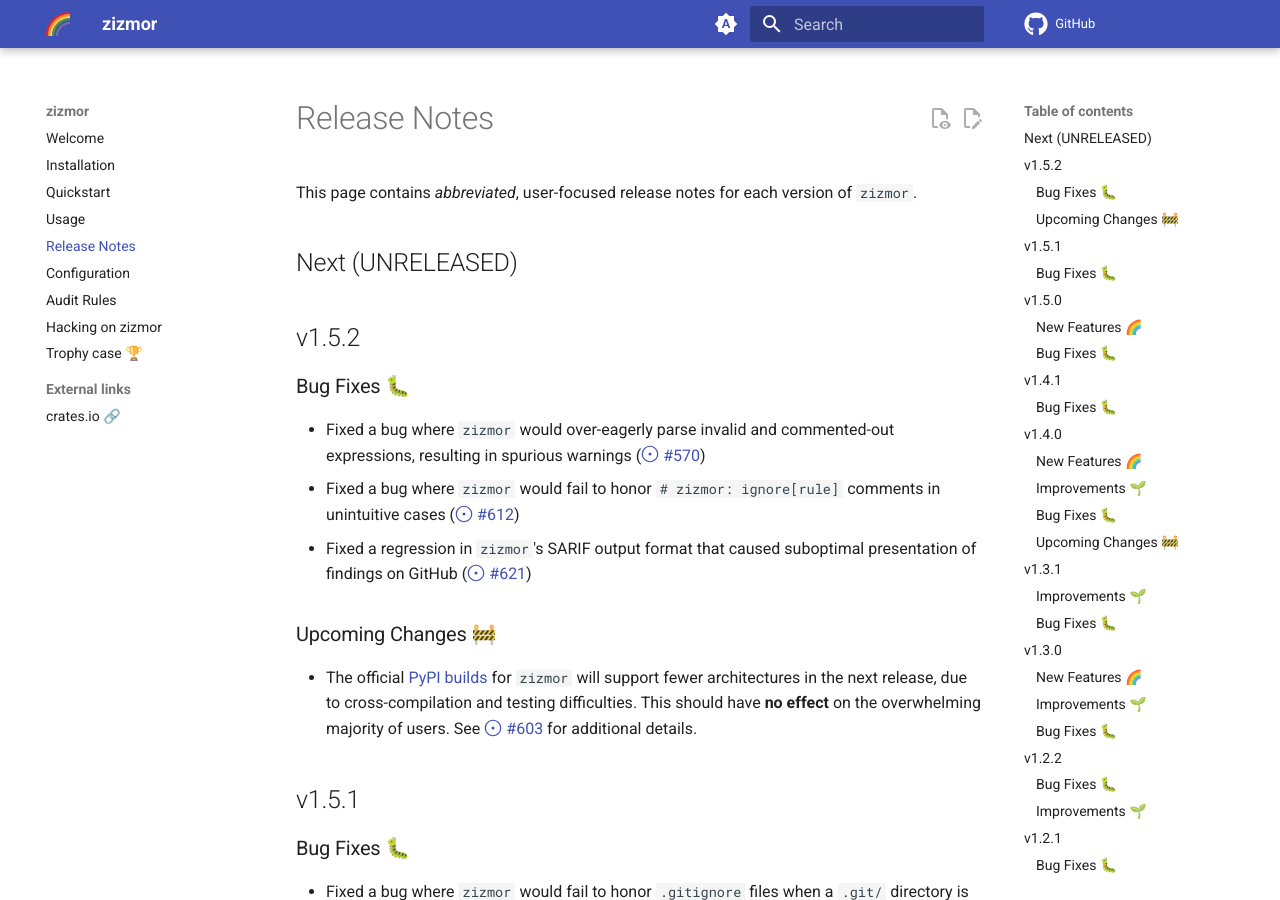
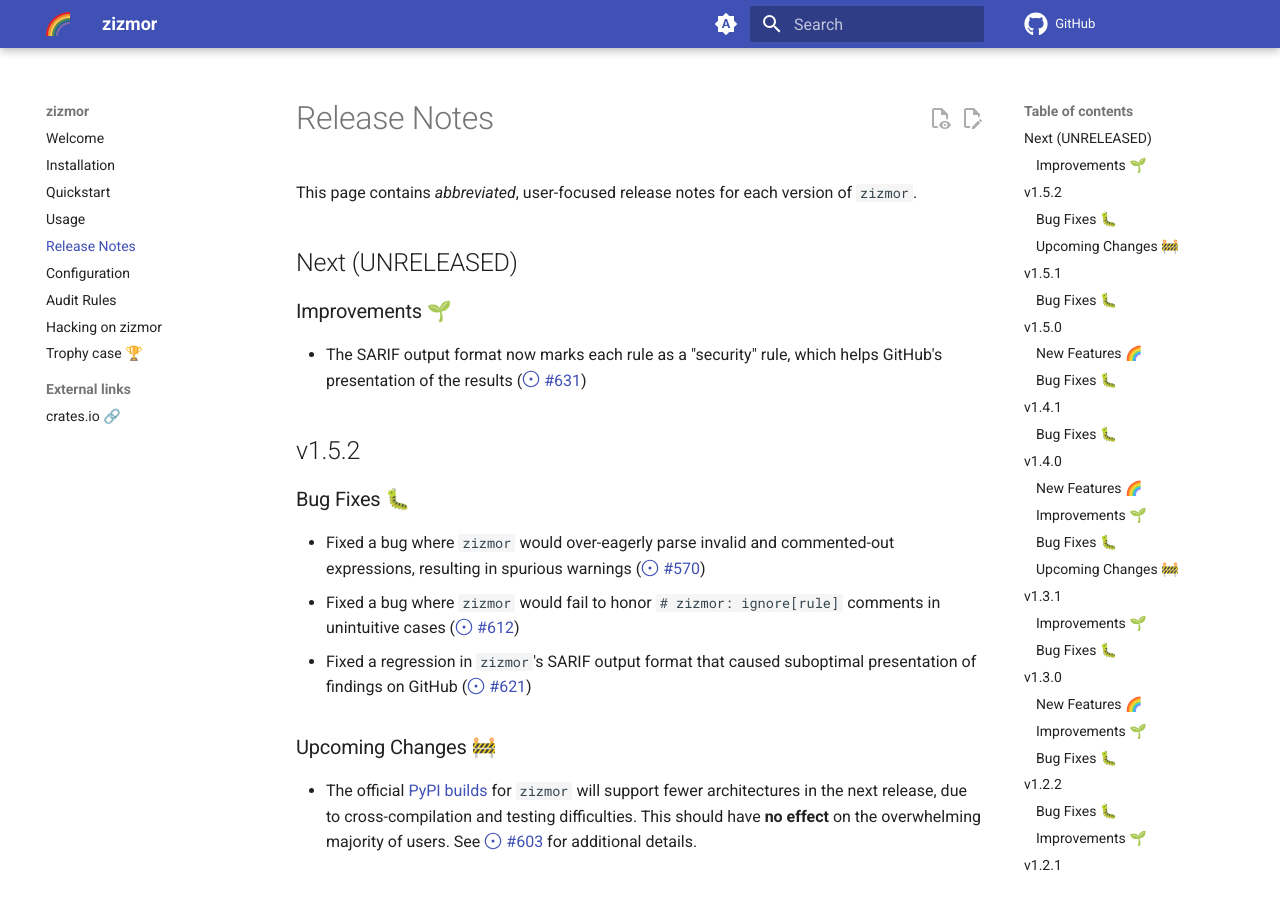
Before and after one commit to zizmorcore/zizmor, an MkDocs documentation site: the page built from docs/release-notes.md, in a window 1280 px wide and 900 px high. Built offline with MkDocs 1.6.1 and Material for MkDocs 9.7.7, drawn with Linux system fonts in a browser that asks for light colours; comment, search, counter and statistics services are not loaded.

Commit message:
feat: attempt to mark SARIF results as security findings (#631)
* feat: attempt to mark SARIF results as security findings

Signed-off-by: William Woodruff <william@yossarian.net>

* try additional_properties

Signed-off-by: William Woodruff <william@yossarian.net>

* fix type

Signed-off-by: William Woodruff <william@yossarian.net>

* security-severity does not work as expected

Signed-off-by: William Woodruff <william@yossarian.net>

* docs: record changes

Signed-off-by: William Woodruff <william@yossarian.net>

---------

Signed-off-by: William Woodruff <william@yossarian.net>

```diff
--- a/docs/release-notes.md
+++ b/docs/release-notes.md
@@ -8,6 +8,11 @@
 of `zizmor`.
 
 ## Next (UNRELEASED)
+
+### Improvements 🌱
+
+* The SARIF output format now marks each rule as a "security" rule,
+  which helps GitHub's presentation of the results (#631)
 
 ## v1.5.2
 
```
Also changed, not shown: 1 other file.
